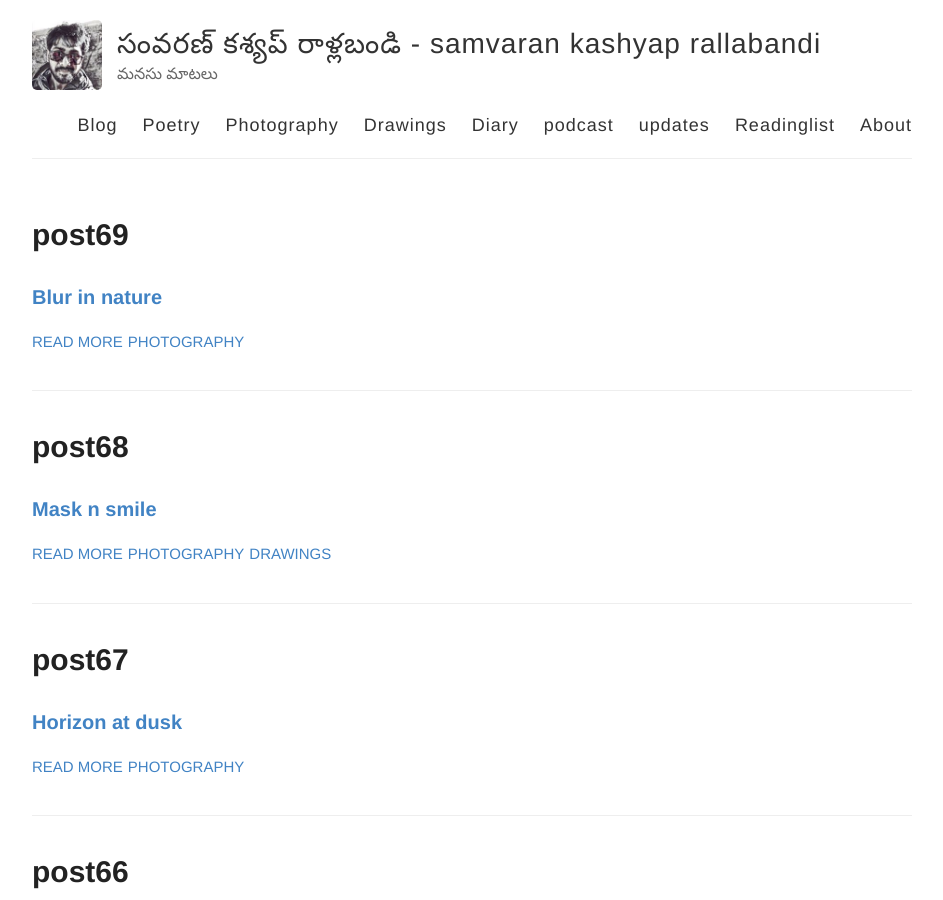
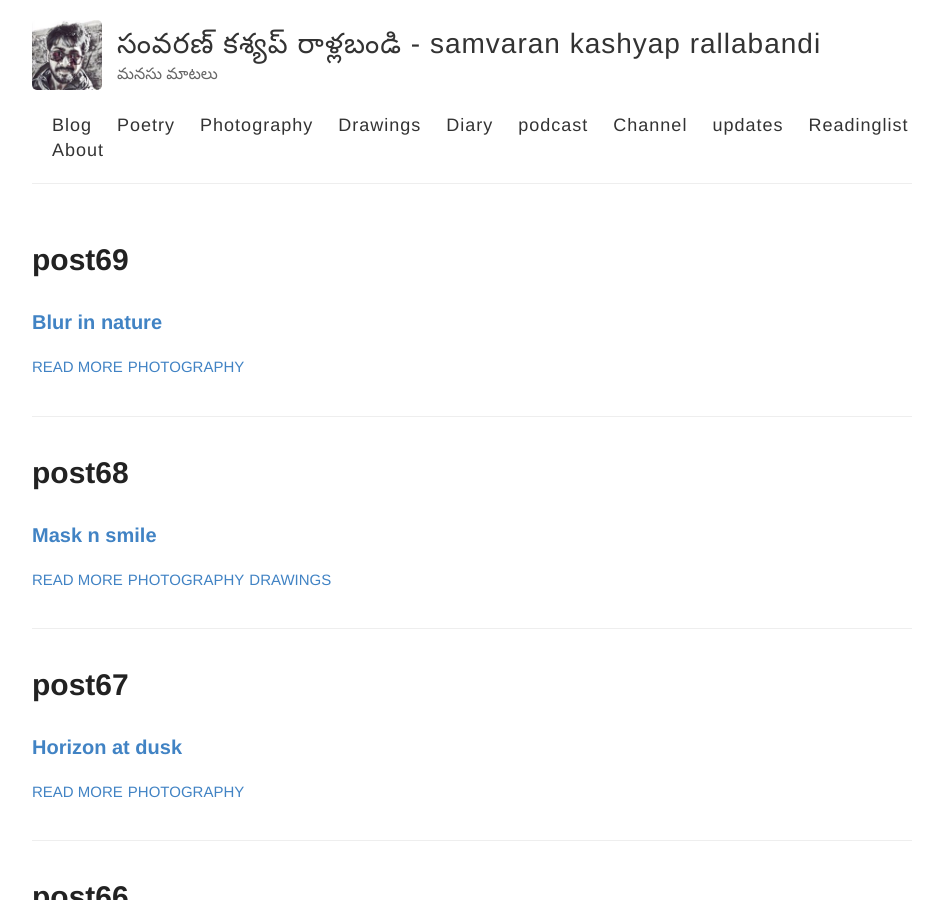
Before and after one commit to rsk/rsk.github.io, a Jekyll site: the page built from index.html, in a window 1280 px wide and 900 px high. Shown: the whole window, without its empty margins (168-1111 px from the left). Built offline with Jekyll 4.4.1, drawn with Linux system fonts in a browser that asks for light colours.

Commit message:
Add youtube channel to the links

```diff
--- a/_layouts/default.html
+++ b/_layouts/default.html
@@ -33,6 +33,7 @@
             <a href="{{ site.baseurl }}/drawings">Drawings</a>
             <a href="{{ site.baseurl }}/diary">Diary</a>
             <a href="https://anchor.fm/samvaran">podcast</a>
+            <a href="https://www.youtube.com/channel/UCJn7BZuhm0YWF-PGOM1IEkw/videos">Channel</a>
             <a href="{{ site.baseurl }}/updates">updates</a>
             <a href="{{ site.baseurl }}/readinglist">Readinglist</a>
             <a href="{{ site.baseurl }}/about">About</a>
```
